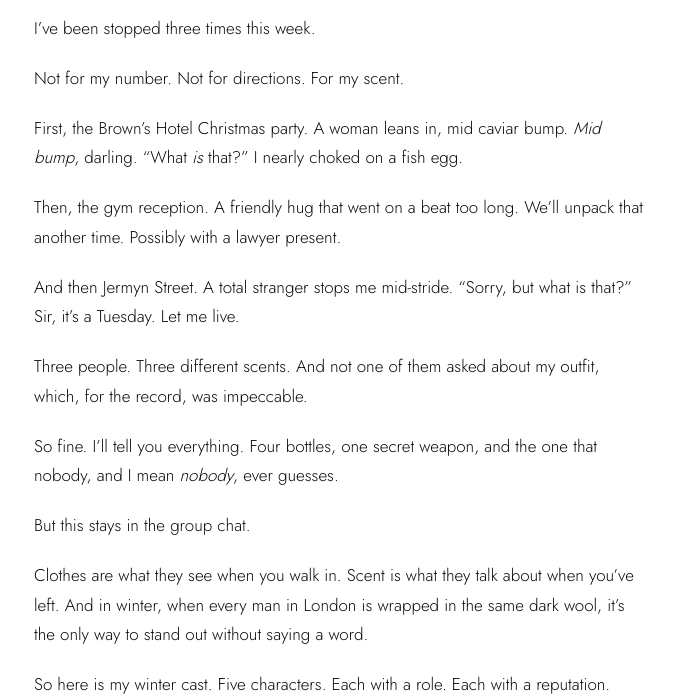
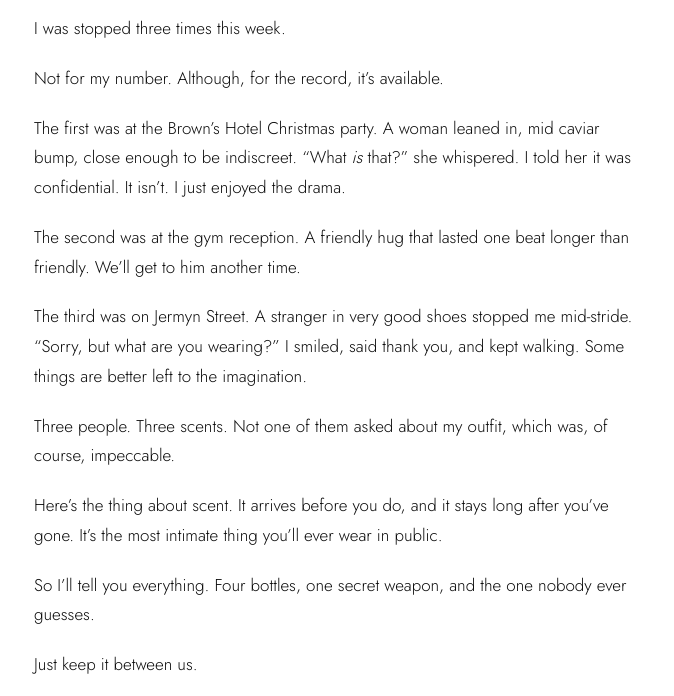
Before and after one commit to Unbearablybourgeois/unbearablybourgeois.github.io, a plain HTML site: page index.html in a window 1280 px wide. Shown: the part 576-1272 px from the top of the page, without its empty margins (286-960 px from the left). Drawn offline with nearby package versions, Linux system fonts and the light colour scheme; a web font is replaced by a local one.

Commit message:
Nose post: Tom Ford intro
Co-Authored-By: Claude Opus 5.5 <noreply@anthropic.com>
Claude-Session: https://claude.ai/code/session_01L8DByS96U7mYkfHpvtZQBx

```diff
--- a/index.html
+++ b/index.html
@@ -111,15 +111,16 @@ const POSTS = [
     id:"boring-nose", strand:"scent", date:"21 November 2026",
     title:"Never Trust a Man With a Boring Nose",
     body:[
-          "I&rsquo;ve been stopped three times this week.",
-      "Not for my number. Not for directions. For my scent.",
-      "First, the Brown&rsquo;s Hotel Christmas party. A woman leans in, mid caviar bump. <em>Mid bump</em>, darling. &ldquo;What <em>is</em> that?&rdquo; I nearly choked on a fish egg.",
-      "Then, the gym reception. A friendly hug that went on a beat too long. We&rsquo;ll unpack that another time. Possibly with a lawyer present.",
-      "And then Jermyn Street. A total stranger stops me mid-stride. &ldquo;Sorry, but what is that?&rdquo; Sir, it&rsquo;s a Tuesday. Let me live.",
-      "Three people. Three different scents. And not one of them asked about my outfit, which, for the record, was impeccable.",
-      "So fine. I&rsquo;ll tell you everything. Four bottles, one secret weapon, and the one that nobody, and I mean <em>nobody</em>, ever guesses.",
-      "But this stays in the group chat.",
-          "Clothes are what they see when you walk in. Scent is what they talk about when you&rsquo;ve left. And in winter, when every man in London is wrapped in the same dark wool, it&rsquo;s the only way to stand out without saying a word.",
+          "I was stopped three times this week.",
+      "Not for my number. Although, for the record, it&rsquo;s available.",
+      "The first was at the Brown&rsquo;s Hotel Christmas party. A woman leaned in, mid caviar bump, close enough to be indiscreet. &ldquo;What <em>is</em> that?&rdquo; she whispered. I told her it was confidential. It isn&rsquo;t. I just enjoyed the drama.",
+      "The second was at the gym reception. A friendly hug that lasted one beat longer than friendly. We&rsquo;ll get to him another time.",
+      "The third was on Jermyn Street. A stranger in very good shoes stopped me mid-stride. &ldquo;Sorry, but what are you wearing?&rdquo; I smiled, said thank you, and kept walking. Some things are better left to the imagination.",
+      "Three people. Three scents. Not one of them asked about my outfit, which was, of course, impeccable.",
+      "Here&rsquo;s the thing about scent. It arrives before you do, and it stays long after you&rsquo;ve gone. It&rsquo;s the most intimate thing you&rsquo;ll ever wear in public.",
+      "So I&rsquo;ll tell you everything. Four bottles, one secret weapon, and the one nobody ever guesses.",
+      "Just keep it between us.",
+          "In winter, when every man in London is wrapped in the same dark wool, it&rsquo;s the only way to stand out without saying a word.",
           "So here is my winter cast. Five characters. Each with a role. Each with a reputation.",
           "<strong>The Seducer: Dolce &amp; Gabbana Velvet Desert Oud</strong>",
           "Tobacco and incense first, then saffron, amber and leather, then oud. Smoky, warm and slightly dangerous. This is the one I wear when the lighting is low and the plans are loose. It doesn&rsquo;t enter a room. It takes the room hostage.",
```
